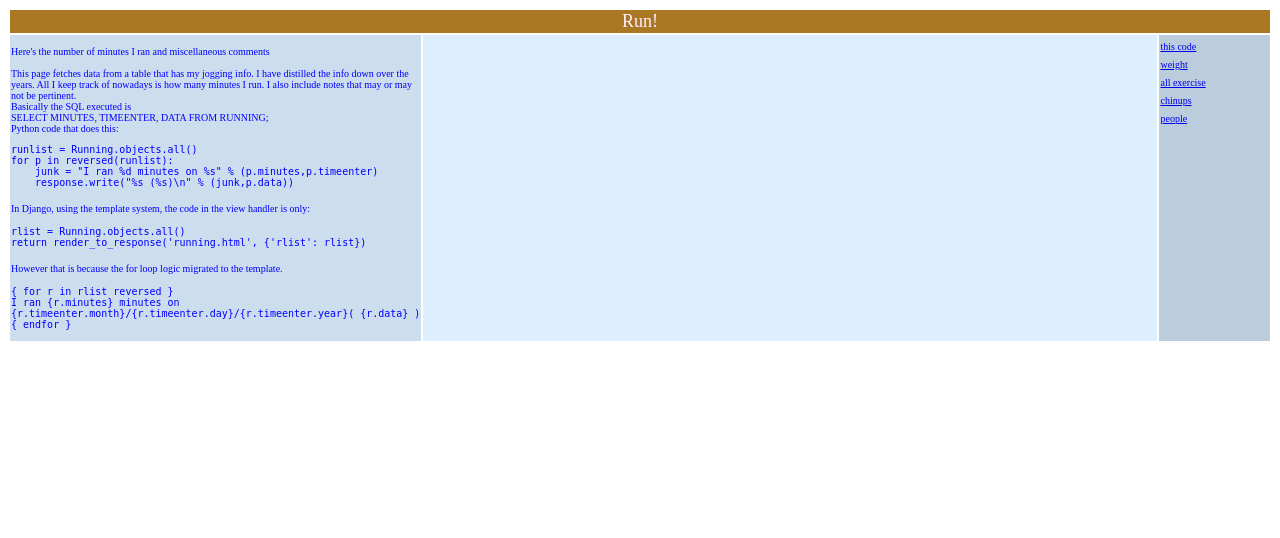
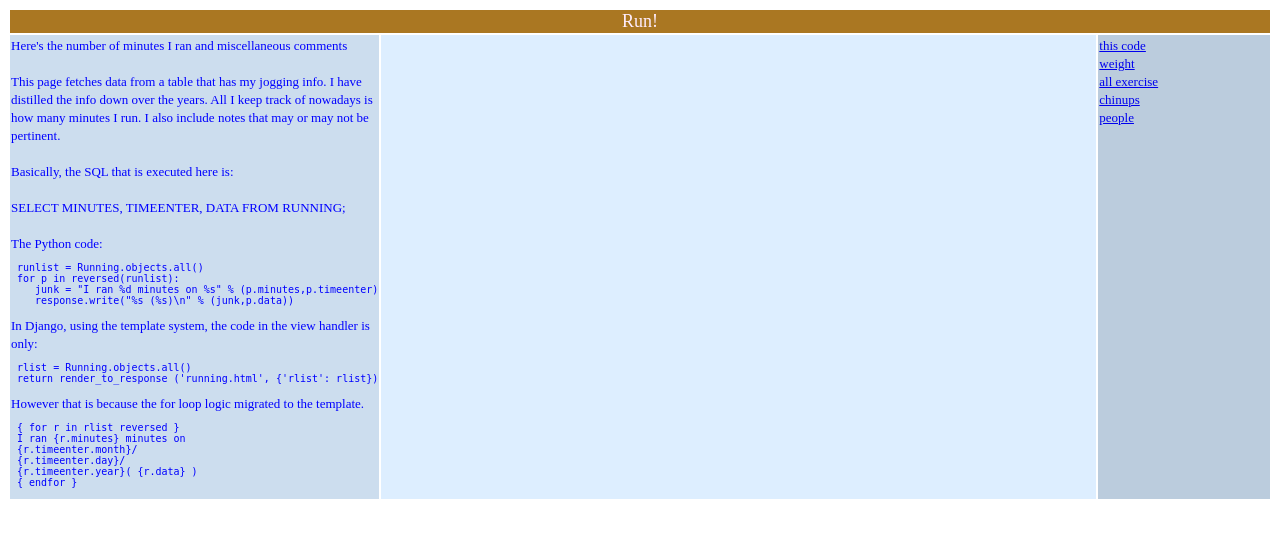
Before and after one commit to fdo/Perfect-Unchanged-Website, a Django app: template templates/running.html in a window 1280 px wide. Shown: the top 538 px of the page. Run offline with Django 3.2, Linux system fonts and the light colour scheme; the template is opened without the code that fills it, so the values that code supplies are empty.

Commit message:
more tweaks

```diff
--- a/Fitness/views.py
+++ b/Fitness/views.py
@@ -23,7 +23,7 @@ def replist(request):
 
 def replistchinups(request):
     response = HttpResponse()
-    response.write("<html><body><center><H1>all my exercise that's fit to print</H1></center><HR>")
+    response.write("<html><body><center><H3>CHINUPS</H3></center><HR>")
     replist = Reps.objects.all()
     for p in reversed(replist):
         if (p.exercise == 'chinups'):
--- a/templates/base.html
+++ b/templates/base.html
@@ -16,7 +16,7 @@
 <td width=70% bgcolor="#ddeeff"><font color="black" size="2">
 {% block contentcenter %}{% endblock %}
 </font></td>
-<td width=10% bgcolor="#bbccdd"><font color="brown" size="1">
+<td width=16% bgcolor="#bbccdd"><font color="brown" size="2">
 {% block contentright %}{% endblock %}
 </font></td></tr>
 </table>
--- a/templates/running.html
+++ b/templates/running.html
@@ -1,8 +1,7 @@
 {% extends "base.html" %}
 {% block title %}Run like an Egyptian{% endblock %}
 {% block contentleft %}
-<font size="1">
-<p>
+<font size="2">
 Here's the number of minutes I ran and miscellaneous comments
 <br>
 <br>
@@ -11,33 +10,43 @@ I have distilled the info down over the years. All I keep track
 of nowadays is how many minutes I run. I also include notes that
 may or may not be pertinent.
 <br>
-Basically the SQL executed is
+<br>
+Basically, the SQL that is executed here is:
+<br>
 <br>
 SELECT MINUTES, TIMEENTER, DATA FROM RUNNING;
 <br>
-Python code that does this:
+<br>
+The Python code:
+<font size="1">
 <pre>
  runlist = Running.objects.all()
  for p in reversed(runlist):
     junk = "I ran %d minutes on %s" % (p.minutes,p.timeenter)
     response.write("%s (%s)\n" % (junk,p.data))
 </pre>
+<font size="2">
 In Django, using the template system, the code in the view handler is only:
+<font size="1">
 <pre>
  rlist = Running.objects.all()
-return render_to_response('running.html', {'rlist': rlist})
+ return render_to_response ('running.html', {'rlist': rlist})
 </pre>
+<font size="2">
 However that is because the for loop logic migrated to the template.
+<font size="1">
 <pre>
  { for r in rlist reversed }
  I ran {r.minutes} minutes on
-{r.timeenter.month}/{r.timeenter.day}/{r.timeenter.year}( {r.data} )
+ {r.timeenter.month}/
+ {r.timeenter.day}/
+ {r.timeenter.year}( {r.data} )
  { endfor }
 </pre>
-
+<font size="2">
 {% endblock %}
 {% block contentcenter %}
-<font size="1">
+<font size="2">
 {% for r in rlist reversed %}
 I ran {{r.minutes}} minutes on {{r.timeenter.month}}/{{r.timeenter.day}}/{{r.timeenter.year}} ( {{r.data}} )<br>
 {% endfor%}
```
Also changed, not shown: templates/weight.html (+13 -6 lines). Lines whose indentation alone changed are shown as unchanged.
